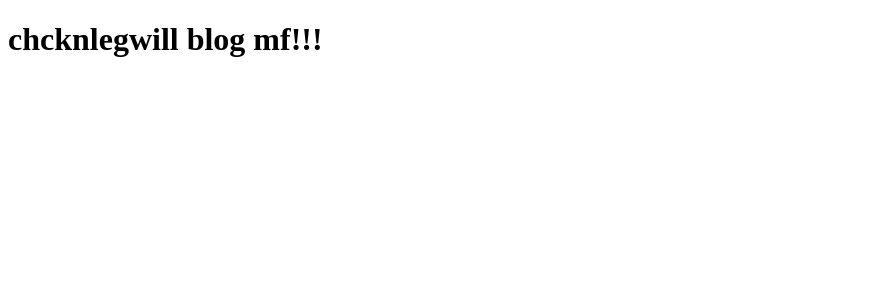
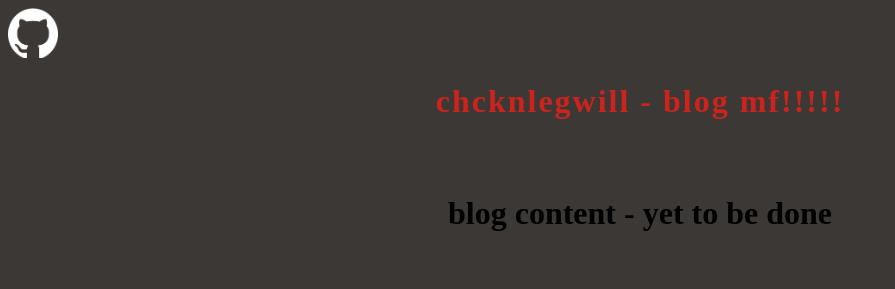
Before and after one commit to chcknlegwill/chcknlegwill.github.io, a website: page public/html/blog.html in a window 1280 px wide. Shown: the whole page, without its empty margins (0-895 px from the left). Drawn offline with Linux system fonts and the light colour scheme.

Commit message:
got blog button & serving functionality up. Still need to work on css & adding content that grows with each addition

```diff
--- /dev/null
+++ b/public/css/404.css
@@ -0,0 +1,36 @@
+
+* {
+    font-family: "Fira Code"; /*could use monospace but Fira Code has those sweet, sweet ligatures*/
+}
+
+body {
+    background-color: #3c3836;
+}
+
+.github {
+    width: 50px;
+    height: 50px;
+}
+
+.title-container {
+    display: flex;
+    justify-content: center;
+    align-items: center;
+flex-direction: column;
+}
+.title {
+    color: #cc241d;
+    font-weight: 600;
+    letter-spacing: 2px;
+}
+
+button {
+    font-size: 30px;
+    background-color: #ebdbb2;
+    border: none;
+}
+
+button:hover {
+    background-color: #b2a687;
+    cursor: pointer;
+}
--- /dev/null
+++ b/public/css/blog.css
@@ -0,0 +1,35 @@
+* {
+    font-family: "Fira Code"; /*could use monospace but Fira Code has those sweet, sweet ligatures*/
+}
+
+body {
+    background-color: #3c3836;
+}
+
+.github {
+    width: 50px;
+    height: 50px;
+}
+
+.title-container {
+    display: flex;
+    justify-content: center;
+    align-items: center;
+flex-direction: column;
+}
+.title {
+    color: #cc241d;
+    font-weight: 600;
+    letter-spacing: 2px;
+}
+
+button {
+    font-size: 30px;
+    background-color: #ebdbb2;
+    border: none;
+}
+
+button:hover {
+    background-color: #b2a687;
+    cursor: pointer;
+}
--- a/public/html/blog.html
+++ b/public/html/blog.html
@@ -1,11 +1,19 @@
 <!DOCTYPE html>
-<html lang="en">
-<head>
-    <meta charset="UTF-8">
-    <meta name="viewport" content="width=device-width, initial-scale=1.0">
-    <title>Document</title>
-</head>
-<body>
-    <h1>chcknlegwill blog mf!!!</h1>
-</body>
+<html>
+ <head>
+   <title>chcknlegwill - Blog</title>
+   <link rel="stylesheet" href="/public/css/blog.css">
+   <script src="/public/js/blog.js" defer></script>
+ </head>
+ <body>
+  <div links>
+    <a href="https://github.com/chcknlegwill/" target="_blank">
+      <img class="github" id="github" src="/public/images/github.png"> </img>
+    </a>
+  </div>
+  <div class="title-container">
+    <h1 class="title">chcknlegwill - blog mf!!!!!<h1>
+    <p>blog content - yet to be done</p>
+    </div>
+ </body>
 </html>
--- /dev/null
+++ b/public/js/blog.js
@@ -0,0 +1,2 @@
+
+console.log("blog ran correctly!");
--- a/public/js/index.js
+++ b/public/js/index.js
@@ -1 +1,4 @@
 console.log("js ran (locally)")
+function redirect() {
+    window.location = "/blog"
+}
--- a/public/js/script.js
+++ /dev/null
@@ -1 +0,0 @@
-console.log("brh")
--- a/server.js
+++ b/server.js
@@ -21,7 +21,7 @@ app.use("/", require("./routes/root.js"));
 
 app.use("/index", require("./routes/index.js"));
 
-app.use("/blog", require("./routes/"))
+app.use("/blog", require("./routes/blog.js"));
 
 app.all("*", (req, res) => {
     res.status(404)
```
Also changed, not shown: public/html/404.html (+6 -6 lines), public/html/index.html (+4 -4 lines), routes/blog.js (added, +11 -0 lines), public/css/index.css (renamed from public/css/style.css).
